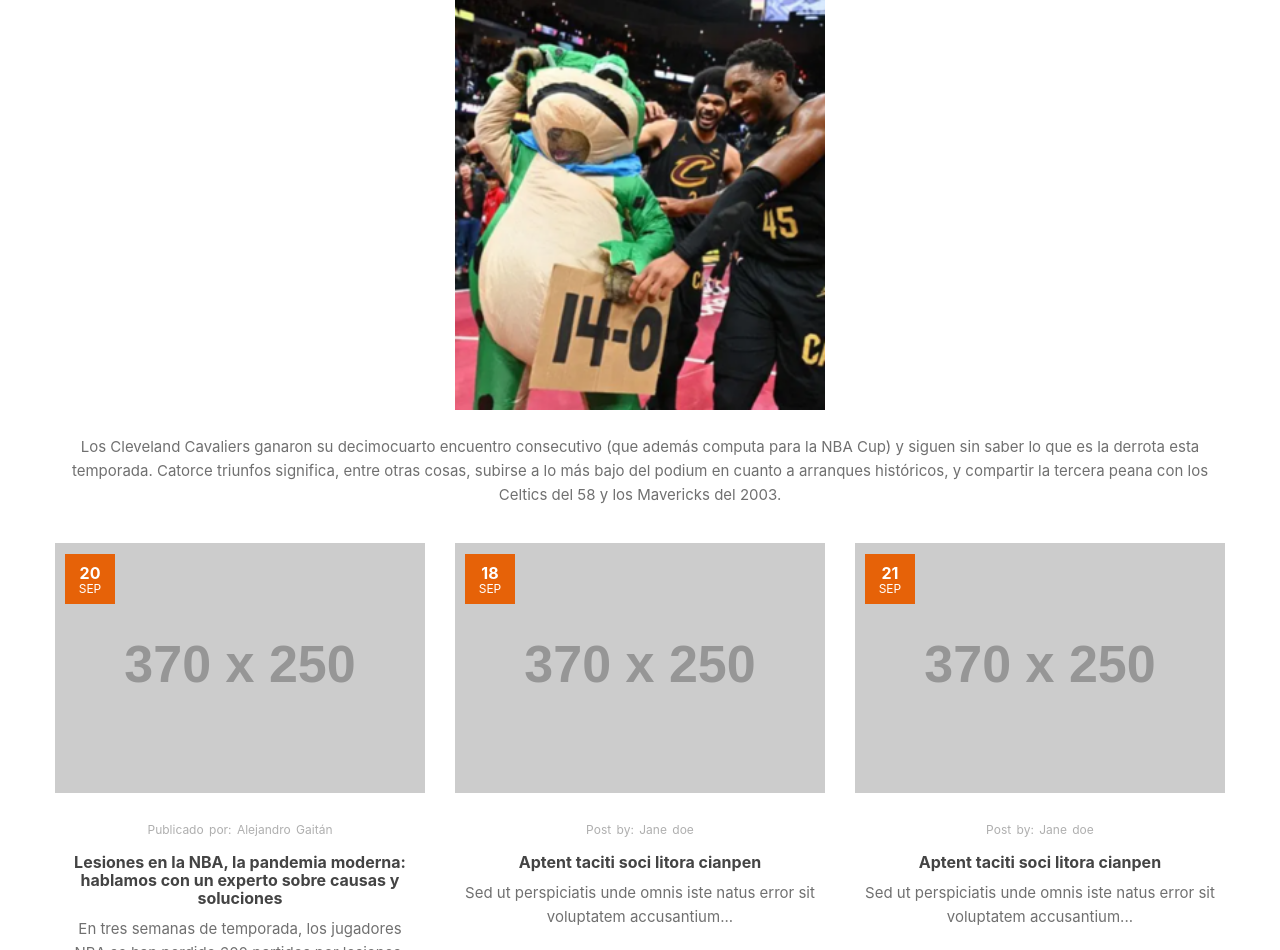
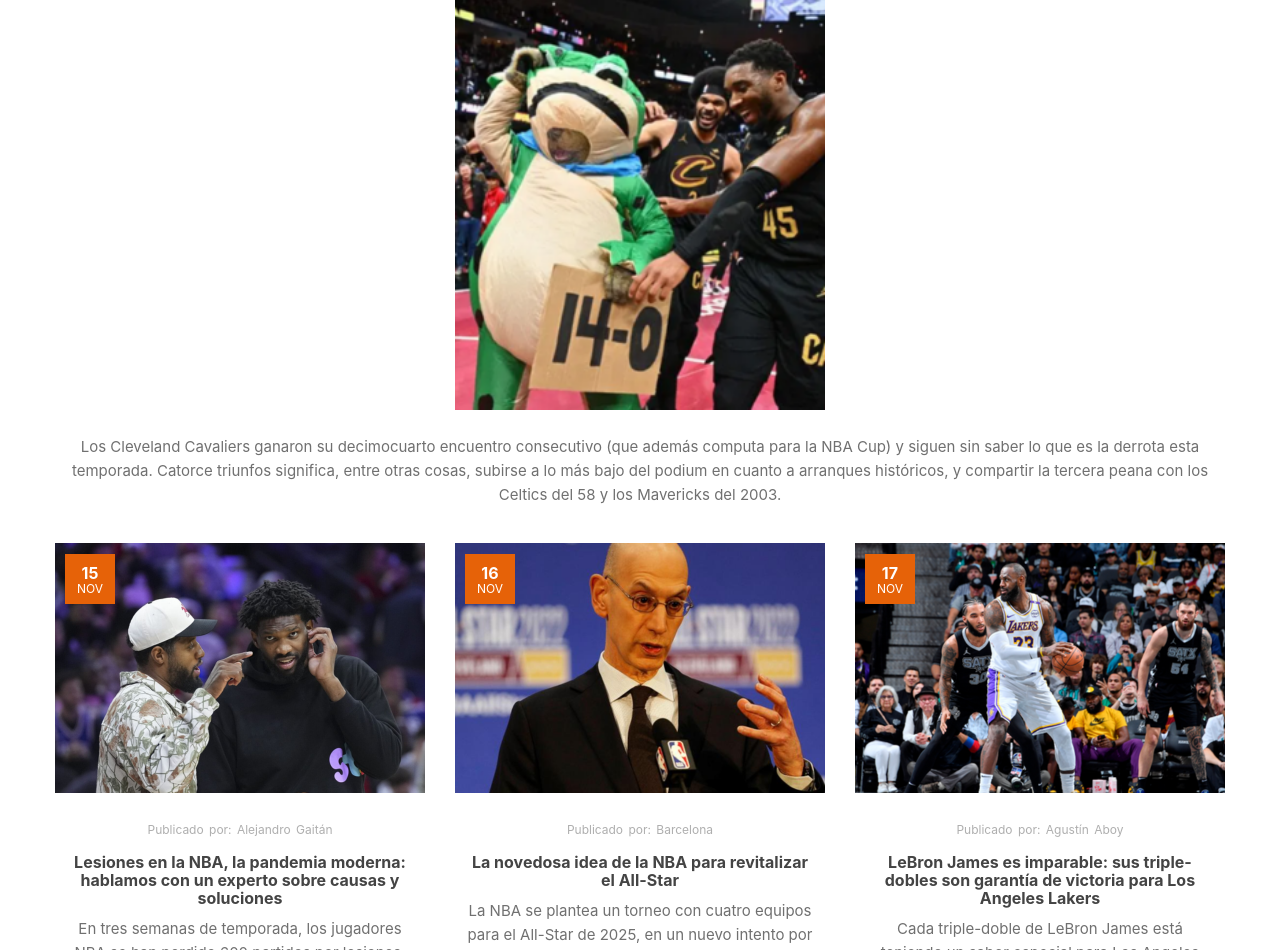
Before and after one commit to Renzzo131/ventasrenzo_2024, a PHP site: page /producto in a window 1280 px wide. Shown: the part 5550-6500 px from the top of the page. Run offline with PHP 8.4, Linux system fonts and the light colour scheme; the visitor is signed in with stand-in values (Sample User, id 1); grey boxes labelled with a size stand in for pictures from a placeholder-image service; a stand-in replaces the project's code that opens the database connection; some libraries are stand-ins or nearby versions; some web fonts are replaced.

Commit message:
continuar

```diff
--- a/views/producto.php
+++ b/views/producto.php
@@ -399,13 +399,13 @@
 						<!-- newsPostColumn -->
 						<div class="newsPostColumn text-center px-2 pb-6 mb-6">
 							<div class="imgHolder position-relative mb-6">
-								<a href="blog-detail.html">
-									<img src="http://placehold.it/370x250" alt="image description" class="img-fluid w-100">
-									<time class="time text-uppercase position-absolute py-2 px-1" datetime="2019-02-03 20:00"> <strong class="fwEbold d-block">20</strong> Sep</time>
+								<a href="https://www.gigantes.com/nba/lesiones-en-la-nba-la-pandemia-moderna-hablamos-con-un-experto-sobre-causas-y-soluciones/">
+									<img src="<?php echo BASE_URL;?>assets/images/noticia2.png" alt="image description" class="img-fluid w-100">
+									<time class="time text-uppercase position-absolute py-2 px-1" datetime="2019-02-03 20:00"> <strong class="fwEbold d-block">15</strong>Nov</time>
 								</a>
 							</div>
-							<span class="postBy d-block mb-3">Publicado por: <a href="blog-detail.html">Alejandro Gaitán</a></span>
-							<h2 class="headingV fwEbold mb-2"><a href="blog-detail.html">Lesiones en la NBA, la pandemia moderna: hablamos con un experto sobre causas y soluciones</a></h2>
+							<span class="postBy d-block mb-3">Publicado por: <a href="https://www.gigantes.com/nba/lesiones-en-la-nba-la-pandemia-moderna-hablamos-con-un-experto-sobre-causas-y-soluciones/">Alejandro Gaitán</a></span>
+							<h2 class="headingV fwEbold mb-2"><a href="https://www.gigantes.com/nba/lesiones-en-la-nba-la-pandemia-moderna-hablamos-con-un-experto-sobre-causas-y-soluciones/">Lesiones en la NBA, la pandemia moderna: hablamos con un experto sobre causas y soluciones</a></h2>
 							<p class="mb-0">En tres semanas de temporada, los jugadores NBA se han perdido 600 partidos por lesiones. ¿Por qué? Responde el Dr. Julio Calleja-González...</p>
 						</div>
 					</div>
@@ -413,28 +413,28 @@
 						<!-- newsPostColumn -->
 						<div class="newsPostColumn text-center px-2 pb-6 mb-6">
 							<div class="imgHolder position-relative mb-6">
-								<a href="blog-detail.html">
-									<img src="http://placehold.it/370x250" alt="image description" class="img-fluid w-100">
-									<time class="time text-uppercase position-absolute py-2 px-1" datetime="2019-02-03 20:00"> <strong class="fwEbold d-block">18</strong> Sep</time>
+								<a href="https://www.mundodeportivo.com/baloncesto/nba/20241116/1002353997/novedosa-idea-nba-revitalizar-all-star.html">
+									<img src="<?php echo BASE_URL;?>assets/images/noticia3.png" alt="image description" class="img-fluid w-100">
+									<time class="time text-uppercase position-absolute py-2 px-1" datetime="2019-02-03 20:00"> <strong class="fwEbold d-block">16</strong> Nov</time>
 								</a>
 							</div>
-							<span class="postBy d-block mb-3">Post by: <a href="blog-detail.html">Jane doe</a></span>
-							<h2 class="headingV fwEbold mb-2"><a href="blog-detail.html">Aptent taciti soci litora cianpen</a></h2>
-							<p class="mb-0">Sed ut perspiciatis unde omnis iste natus error sit voluptatem accusantium...</p>
+							<span class="postBy d-block mb-3">Publicado por: <a href="https://www.mundodeportivo.com/baloncesto/nba/20241116/1002353997/novedosa-idea-nba-revitalizar-all-star.html">Barcelona</a></span>
+							<h2 class="headingV fwEbold mb-2"><a href="https://www.mundodeportivo.com/baloncesto/nba/20241116/1002353997/novedosa-idea-nba-revitalizar-all-star.html">La novedosa idea de la NBA para revitalizar el All-Star</a></h2>
+							<p class="mb-0">La NBA se plantea un torneo con cuatro equipos para el All-Star de 2025, en un nuevo intento por revitalizar el fin de semana que reconoce a los mejores jugadores de la liga...</p>
 						</div>
 					</div>
 					<div class="col-12 col-sm-6 col-lg-4">
 						<!-- newsPostColumn -->
 						<div class="newsPostColumn text-center px-2 pb-6 mb-6">
 							<div class="imgHolder position-relative mb-6">
-								<a href="blog-detail.html">
-									<img src="http://placehold.it/370x250" alt="image description" class="img-fluid w-100">
-									<time class="time text-uppercase position-absolute py-2 px-1" datetime="2019-02-03 20:00"> <strong class="fwEbold d-block">21</strong> Sep</time>
+								<a href="https://www.sportingnews.com/es/nba/news/lebron-james-triple-dobles-garantia-victoria-los-angeles-lakers/1a031214ed706c54267a929b">
+									<img src="<?php echo BASE_URL;?>assets/images/noticia4.png" alt="image description" class="img-fluid w-100">
+									<time class="time text-uppercase position-absolute py-2 px-1" datetime="2019-02-03 20:00"> <strong class="fwEbold d-block">17</strong> Nov</time>
 								</a>
 							</div>
-							<span class="postBy d-block mb-3">Post by: <a href="blog-detail.html">Jane doe</a></span>
-							<h2 class="headingV fwEbold mb-2"><a href="blog-detail.html">Aptent taciti soci litora cianpen</a></h2>
-							<p class="mb-0">Sed ut perspiciatis unde omnis iste natus error sit voluptatem accusantium...</p>
+							<span class="postBy d-block mb-3">Publicado por: <a href="https://www.sportingnews.com/es/nba/news/lebron-james-triple-dobles-garantia-victoria-los-angeles-lakers/1a031214ed706c54267a929b">Agustín Aboy</a></span>
+							<h2 class="headingV fwEbold mb-2"><a href="https://www.sportingnews.com/es/nba/news/lebron-james-triple-dobles-garantia-victoria-los-angeles-lakers/1a031214ed706c54267a929b">LeBron James es imparable: sus triple-dobles son garantía de victoria para Los Angeles Lakers</a></h2>
+							<p class="mb-0">Cada triple-doble de LeBron James está teniendo un sabor especial para Los Angeles Lakers. Y por suerte para ellos, por más que el Rey esté a unas semanas de cumplir 40 años, su capacidad de ser uno de los jugadores más completos del mundo no se ha disminuido.</p>
 						</div>
 					</div>
 				</div>
```
Also changed, not shown: assets/images/noticia2.png (added), assets/images/noticia3.png (added), assets/images/noticia4.png (added).
